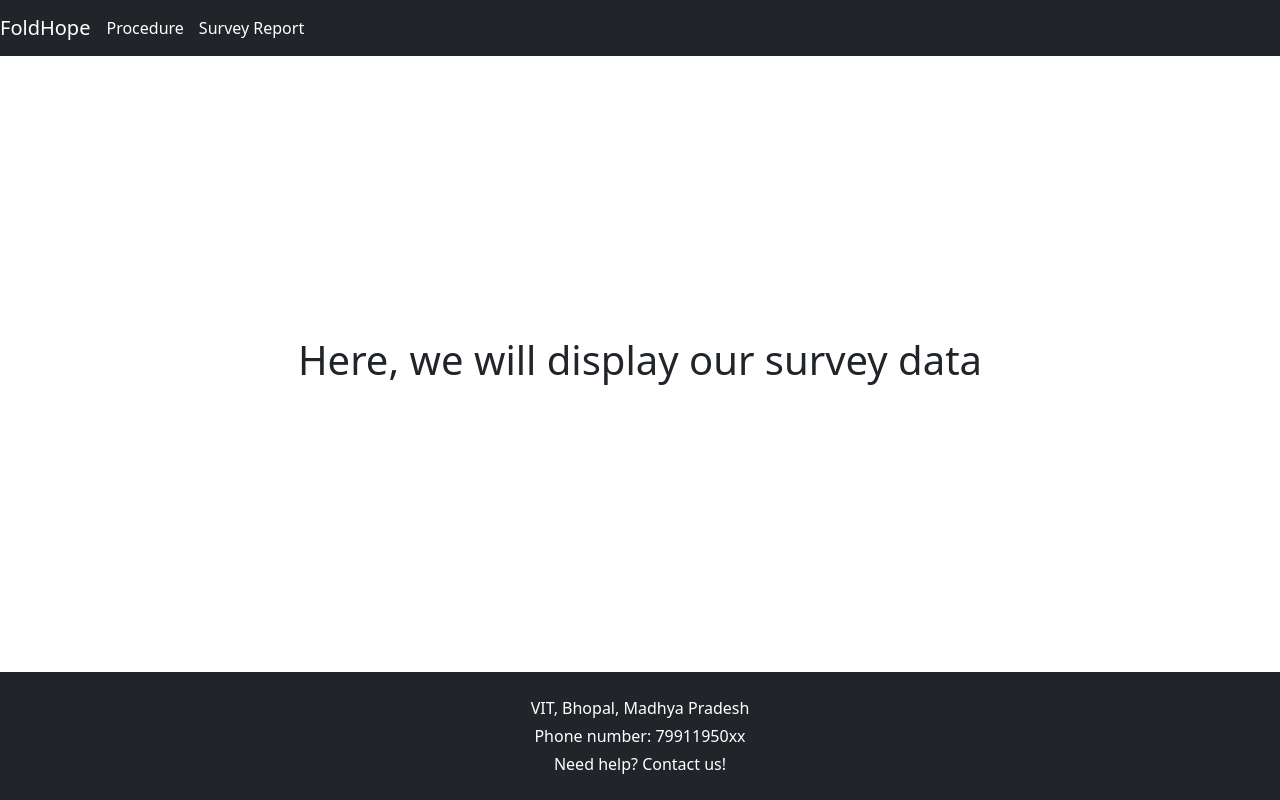
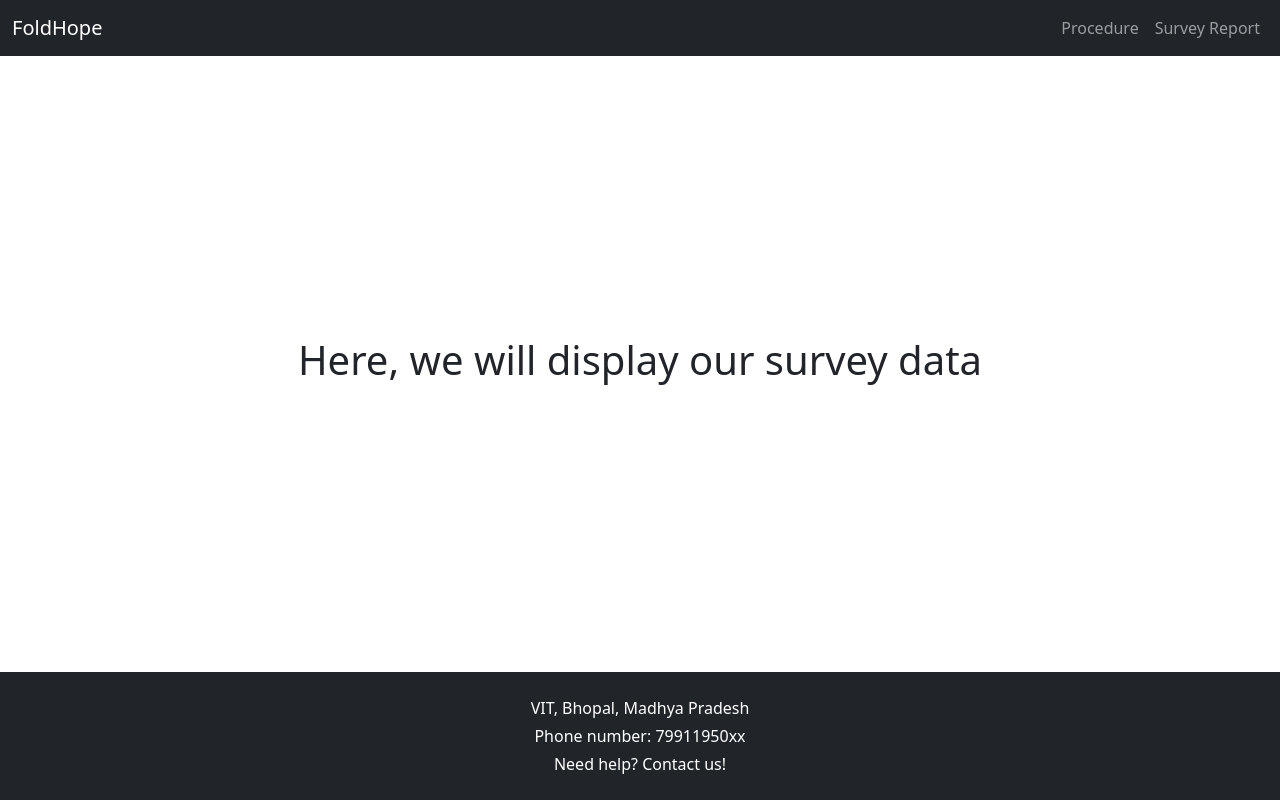
Before and after one commit to surajraj95066/project-react, a React (Create React App) app: page /#/Data1 in a window 1280 px wide. Built offline with nearby package versions, Linux system fonts and the light colour scheme.

Commit message:
Your descriptive commit message

```diff
--- a/package.json
+++ b/package.json
@@ -39,6 +39,7 @@
     ]
   },
   "devDependencies": {
+    "@babel/plugin-proposal-private-property-in-object": "^7.21.11",
     "react-router-dom": "^6.25.1"
   }
 }
--- a/src/components/Navbar.js
+++ b/src/components/Navbar.js
@@ -1,26 +1,26 @@
-import React from 'react'
+import React from 'react';
 import { Link } from "react-router-dom";
+
 export default function Navbar() {
     return (
-        <div>
-            <nav className="navbar navbar-expand-lg navbar-dark bg-dark">
+        <nav className="navbar navbar-expand-lg navbar-dark bg-dark">
+            <div className="container-fluid">
                 <a className="navbar-brand" href="https://surajraj95066.github.io/project-react/">FoldHope</a>
-                <button className="navbar-toggler" type="button" data-toggle="collapse" data-target="#navbarSupportedContent" aria-controls="navbarSupportedContent" aria-expanded="false" aria-label="Toggle navigation">
+                <button className="navbar-toggler" type="button" data-bs-toggle="collapse" data-bs-target="#navbarSupportedContent" aria-controls="navbarSupportedContent" aria-expanded="false" aria-label="Toggle navigation">
                     <span className="navbar-toggler-icon"></span>
                 </button>
 
                 <div className="collapse navbar-collapse" id="navbarSupportedContent">
-                    <ul className="navbar-nav mr-auto">
-                        <li className="nav-item active" style={{ marginRight: '15px' }}>
-                            <Link to="/Working" style={{ color: 'white', textDecoration: 'none' }}>Procedure</Link>
+                    <ul className="navbar-nav ms-auto mb-2 mb-lg-0">
+                        <li className="nav-item active">
+                            <Link to="/Working" className="nav-link">Procedure</Link>
                         </li>
-                        <li className="nav-item" style={{ marginRight: '15px' }}>
-                            <Link to="/Data1" style={{ color: 'white', textDecoration: 'none' }}>Survey Report</Link>
+                        <li className="nav-item">
+                            <Link to="/Data1" className="nav-link">Survey Report</Link>
                         </li>
-
                     </ul>
                 </div>
-            </nav>
-        </div>
-    )
+            </div>
+        </nav>
+    );
 }
```
Also changed, not shown: 1 other file (tests, documents, lock files or other folders).
